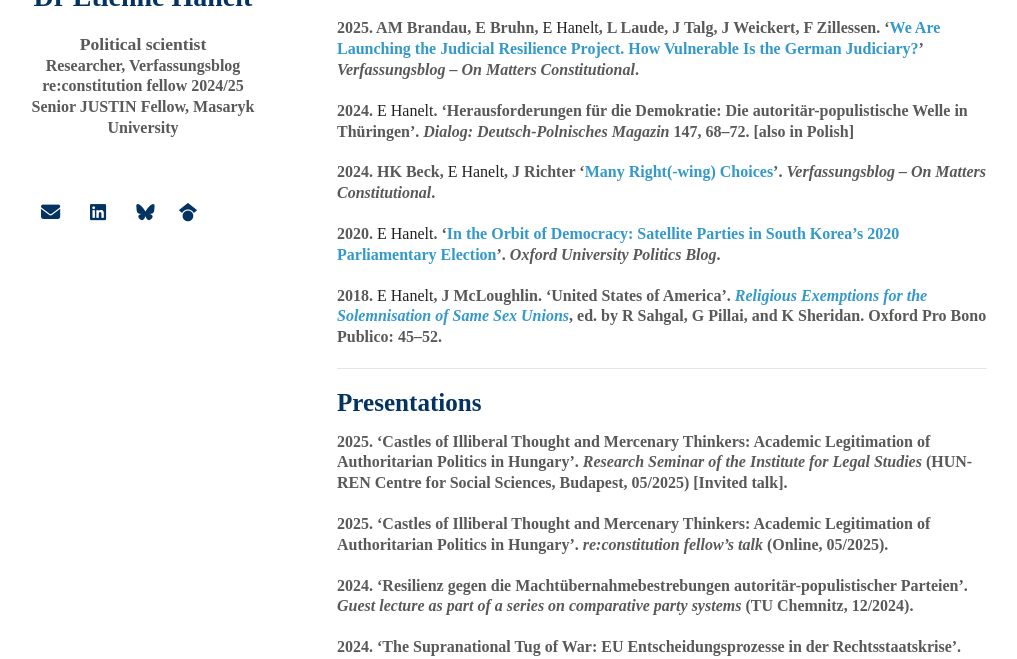
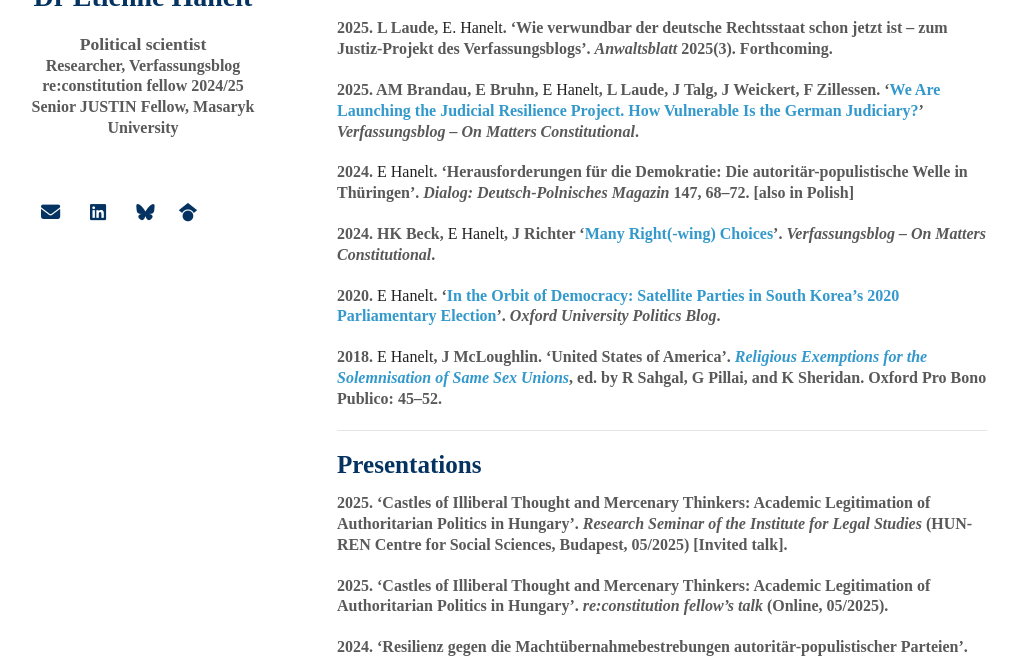
Before and after one commit to EtienneHanelt/etiennehanelt.github.io, a Jekyll site: the page built from index.md, in a window 1280 px wide and 900 px high, scrolled down 1254 px, cut to the strip 241-900 px from the top of the window. Shown: the whole strip, without its empty margins (133-1150 px from the left). Built offline with Jekyll 4.4.1, drawn with Linux system fonts in a browser that asks for light colours; nearby versions of some CDN libraries; some web fonts are replaced; a style sheet for code colours, icons or effects is not loaded; our own code applies the rules of GitHub Pages for plain Markdown files.

Commit message:
Update index.md

```diff
--- a/index.md
+++ b/index.md
@@ -53,6 +53,9 @@ Forthcoming\. **E Hanelt**. '[Getting Article 7 Done: Coalition-Building against
 
 
 ### Miscellaneous
+2025\. L Laude, **E. Hanelt**. 'Wie verwundbar der deutsche Rechtsstaat schon jetzt ist – zum Justiz-Projekt
+des Verfassungsblogs'. _Anwaltsblatt_ 2025(3). Forthcoming.
+
 2025\. AM Brandau, E Bruhn, **E Hanelt**, L Laude, J Talg, J Weickert, F Zillessen. '[We Are Launching the Judicial Resilience Project. How Vulnerable Is the German Judiciary?](https://verfassungsblog.de/we-are-launching-the-judicial-resilience-project/)' _Verfassungsblog – On Matters Constitutional_.
 
 2024\. **E Hanelt**. 'Herausforderungen für die Demokratie: Die autoritär-populistische Welle in Thüringen'. _Dialog: Deutsch-Polnisches Magazin_ 147, 68–72. [also in Polish]
```
